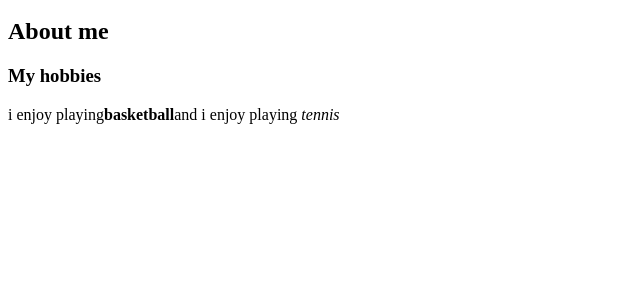
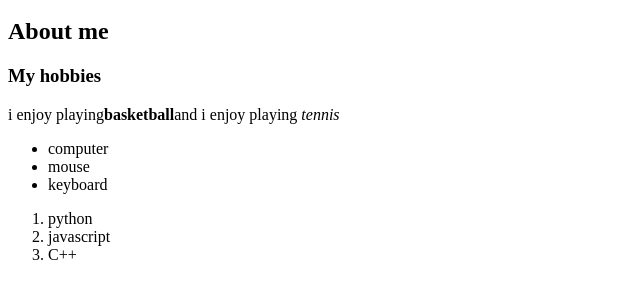
Before and after one commit to Anandpro3/anandweb, a plain HTML site: page index.html in a window 1280 px wide. Shown: the part 48-346 px from the top of the page, without its empty margins (0-640 px from the left). Drawn offline with Linux system fonts and the light colour scheme.

Commit message:
Update index.html

```diff
--- a/index.html
+++ b/index.html
@@ -4,5 +4,15 @@
      <h2>About me</h2>
     <h3>My hobbies</h3>
     <p>i enjoy playing<strong>basketball</strong>and i enjoy playing <em>tennis</em></p>
+    <ul>
+      <li>computer</li>
+      <li>mouse</li>
+      <li>keyboard</li>
+    </ul>
+    <ol>
+      <li>python</li>
+      <li>javascript</li>
+      <li>C++</li>
+    </ol>
   </body>
 </html>
```
